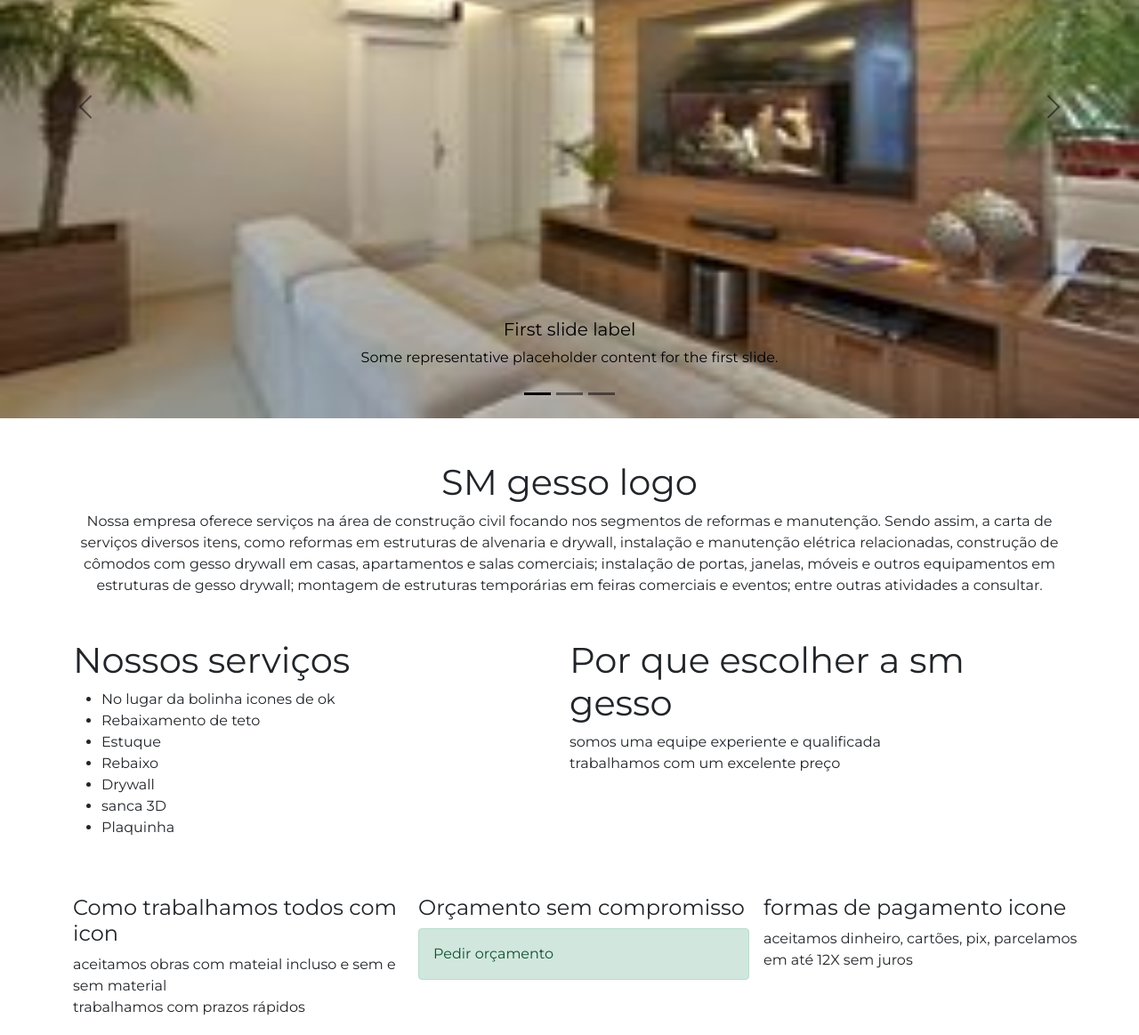
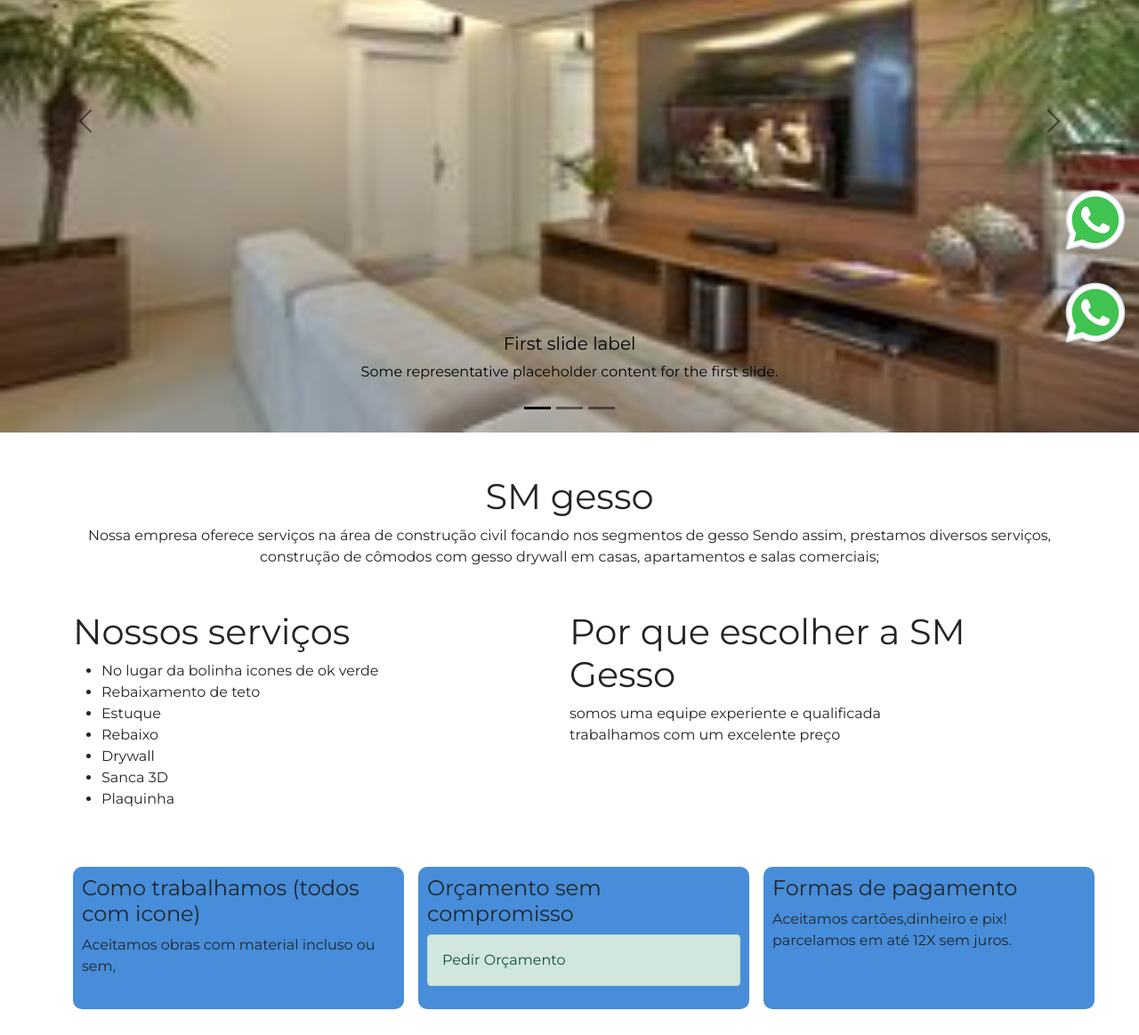
Before and after one commit to Israel-Marques/SM-Gesso, a plain HTML site: page index.html in a window 1280 px wide. Shown: the part 324-1487 px from the top of the page at 89% size. Drawn offline with nearby package versions, Linux system fonts and the light colour scheme.

Commit message:
ajustes de estilo

```diff
--- a/index.html
+++ b/index.html
@@ -19,9 +19,9 @@
 
 <body>
     <header>
-        <nav class="navbar navbar-expand-lg  navbar-dark bg-primary">
+        <nav class="navbar navbar-expand-lg navcolor">
             <div class="container-fluid">
-                <a class="navbar-brand pt-4 pb-4" href="#">logo</a>
+                <a class="navbar-brand pt-4 pb-4" id="link-nav" href="#"> <h2>logo</h2></a>
                 <button class="navbar-toggler" type="button" data-bs-toggle="collapse"
                     data-bs-target="#navbarNavDropdown" aria-controls="navbarNavDropdown" aria-expanded="false"
                     aria-label="Toggle navigation">
@@ -30,16 +30,16 @@
                 <div class="collapse navbar-collapse nav justify-content-end" id="navbarNavDropdown">
                     <ul class="nav justify-content-end">
                         <li class="nav-item">
-                            <a class="nav-link active" aria-current="page" href="#">Home</a>
+                            <a class="nav-link active" id="link-nav"aria-current="page" href="#">Home</a>
                         </li>
                         <li class="nav-item">
-                            <a class="nav-link" href="#">serviços</a>
+                            <a class="nav-link"  id="link-nav" href="#">serviços</a>
                         </li>
                         <li class="nav-item">
-                            <a class="nav-link" href="#">Projetos</a>
+                            <a class="nav-link"  id="link-nav"href="#">Projetos</a>
                         </li>
                         <li class="nav-item">
-                            <a class="nav-link" href="#">contatos</a>
+                            <a class="nav-link" id="link-nav"href="#">contatos</a>
                         </li>
 
                     </ul>
@@ -48,7 +48,17 @@
         </nav>
     </header>
 
+    <a class="link-contatos-footer" id="imagem-fixada" target="_blank"
+    href="https://chatwith.io/s/623040d3e3532">
+    <div class="contato-fixed d-flex justify-content-center align-items-center"><img class="imagem-whatsap"
+            src="./img/whatsapp.svg" alt="" srcset=""></span></div>
+</a>
 
+    <a class="link-contatos-footer" id="imagem-fixada" target="_blank"
+    href="https://chatwith.io/s/623040d3e3532">
+    <div class="tel-fixed  d-flex justify-content-center align-items-center"><img class="imagem-whatsap"
+            src="./img/whatsapp.svg" alt="" srcset=""></span></div>
+</a>
 
     <div id="carouselExampleDark" class="carousel carousel-dark slide" data-bs-ride="carousel">
         <div class="carousel-indicators">
@@ -94,14 +104,10 @@
 
     <div class="container text-center mt-5 ">
 
-        <h1>SM gesso logo</h1>
+        <h1>SM gesso</h1>
 
-        <p> Nossa empresa oferece serviços na área de construção civil focando nos segmentos de reformas e
-            manutenção. Sendo assim, a carta de serviços diversos itens, como reformas em estruturas de alvenaria e
-            drywall, instalação e manutenção elétrica relacionadas, construção de cômodos com gesso drywall em
-            casas, apartamentos e salas comerciais; instalação de portas, janelas, móveis e outros equipamentos em
-            estruturas de gesso drywall; montagem de estruturas temporárias em feiras comerciais e eventos; entre
-            outras atividades a consultar.
+        <p> Nossa empresa oferece serviços na área de construção civil focando nos segmentos de gesso Sendo assim,
+           prestamos diversos serviços, construção de cômodos com gesso drywall em casas, apartamentos e salas comerciais;
         </p>
 
     </div>
@@ -110,19 +116,19 @@
         <div class="col-6">
             <h1>Nossos serviços</h1>
             <ul>
-                <li> No lugar da bolinha icones de ok</li>
+                <li> No lugar da bolinha icones de ok verde</li>
                 <li>Rebaixamento de teto</li>
                 <li>Estuque</li>
                 <li>Rebaixo</li>
                 <li>Drywall</li>
-                <li>sanca 3D</li>
+                <li>Sanca 3D</li>
                 <li>Plaquinha</li>
 
             </ul>
         </div>
 
         <div class="col-6">
-            <h1>Por que escolher a sm gesso</h1>
+            <h1>Por que escolher a SM Gesso</h1>
             <p>
                 somos uma equipe experiente e qualificada<br>
                 trabalhamos com um excelente preço
@@ -134,32 +140,31 @@
     <div class="container d-flex justify-content-between mt-5">
 
 
-        <div class="col-4 ">
-            <h4>Como trabalhamos todos com icon </h4>
-            <p>aceitamos obras com mateial incluso e sem e sem material <br>
-                trabalhamos com prazos rápidos</p>
+        <div class="col-4 div-trabalho">
+            <h4>Como trabalhamos (todos com icone) </h4>
+            <p>Aceitamos obras com material incluso ou sem, </p>
         </div>
 
-        <div class="col-4 ms-3 ">
+        <div class="col-4 ms-3 div-trabalho">
             <h4>Orçamento sem compromisso</h4>
             <div class="alert alert-success" role="alert">
-                Pedir orçamento
+                Pedir Orçamento
             </div>
         </div>
 
-        <div class="col-4 ms-3 ">
-            <h4>formas de pagamento icone </h4>
-            <p>aceitamos dinheiro, cartões, pix, parcelamos em até 12X sem juros </p>
+        <div class="col-4 ms-3 div-trabalho ">
+            <h4>Formas de pagamento</h4>
+            <p>Aceitamos cartões,dinheiro e  pix! parcelamos em até 12X sem juros. </p>
         </div>
     </div>
 
     <div class="container d-block mt-5">
-        <h2>Serviços concluidos todos com hover </h2>
+        <h2>Serviços concluidos (todos com hover) </h2>
         <div class="d-flex justify-content-around">
             <div class="card" style="width: 18rem;">
                 <img src="./img/gessogeral.jpeg" class="card-img-top" alt="...">
                 <div class="card-body">
-                    <p class="card-text">gesso/p>
+                    <p class="card-text">gesso</p>
                 </div>
             </div>
             <div class="card" style="width: 18rem;">
@@ -188,13 +193,13 @@
             <div class="card" style="width: 18rem;">
                 <img src="./img/gessogeral.jpeg" class="card-img-top" alt="...">
                 <div class="card-body">
-                    <p class="card-text">gesso</p>
+                    <p class="card-text">Gesso</p>
                 </div>
             </div>
             <div class="card" style="width: 18rem;">
                 <img src="./img/gessogeral.jpeg" class="card-img-top" alt="...">
                 <div class="card-body">
-                    <p class="card-text">drywall</p>
+                    <p class="card-text">Drywall</p>
                 </div>
             </div>
 
@@ -203,29 +208,29 @@
 
     <div class="contatos mt-4">
         <div class="container">
-            <h2 class="pb-4 pt-4">fale conosco (todos com icones </h2>
+            <h2 class="pb-4 pt-4">Fale conosco (todos com icones) </h2>
             <div class="d-flex">
                 <div class="col-3">
-                    <h3>celular</h3>
+                    <h3>Celular</h3>
                     <p>(21) 97960-6088</p>
                 </div>
 
 
                 <div class="col-3">
-                    <h3>whatsapp</h3>
+                    <h3>Whatsapp</h3>
                     <p>(21) 97960-6088</p>
                 </div>
                 <div class="col-3">
-                    <h3>e-mail</h3>
+                    <h3>E-mail</h3>
                     <p>teste@teste.com</p>
                 </div>
                 <div class="col-3">
-                    <h3>endereço</h3>
+                    <h3>Endereço</h3>
                     <p>avenida tal cep 784479 </p>
                 </div>
 
             </div>
-            <p class="text-center pt-5 pb-2">@copyright 2023 desenvolvido por israel marques </p>
+            <p class="text-center pt-5 pb-2">@copyright 2023 desenvolvido por Israel Marques </p>
         </div>
     </div>
 </body>
--- a/style.css
+++ b/style.css
@@ -11,7 +11,42 @@
   display: flex;
   align-items: center;
 }
+.navcolor{
+  background-color: rgb(71, 141, 217);
+color: aliceblue;
+}
+#link-nav{
+  color: aliceblue;
+}
+.div-trabalho{
+  background-color: rgb(71, 141, 217);
+  border-radius: 10px;
+  padding: 10px;
+}
 
+
+.imagem-whatsap {
+  width: 80px;
+  z-index: 10 !important;
+}
+.contato-fixed {
+  width: 90px;
+  height: 90px;
+  position: fixed;
+  right: 4px;
+  bottom: 23%;
+  z-index: 10 !important;
+
+}
+.tel-fixed {
+  width: 90px;
+  height: 90px;
+  position: fixed;
+  right: 4px;
+  bottom: 10%;
+  z-index: 10 !important;
+
+}
 .contatos {
     background-color: rgb(71, 141, 217);
 }
```
Also changed, not shown: img/whatsapp.svg (added).
